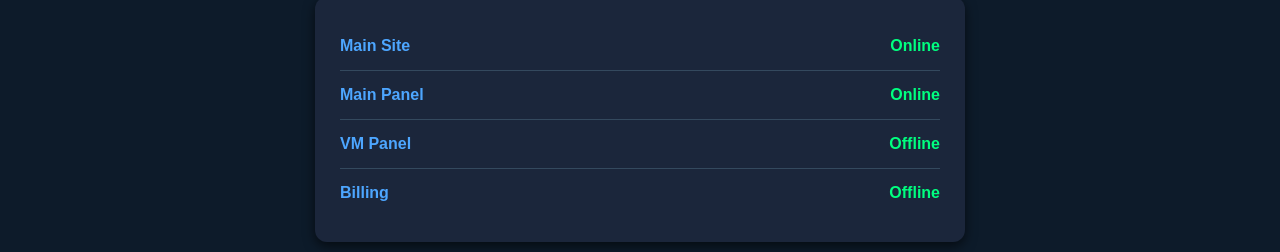
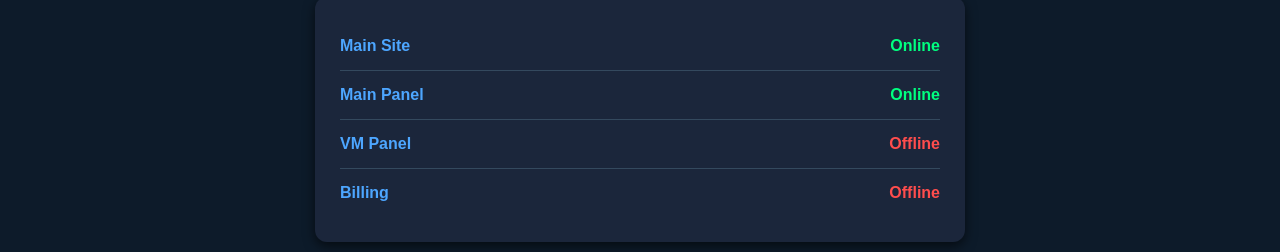
Before and after one commit to rredefined/status, a plain HTML site: page index.html in a window 1280 px wide. Shown: the part 140-392 px from the top of the page. Drawn offline with Linux system fonts and the light colour scheme.

Commit message:
Update index.html

```diff
--- a/index.html
+++ b/index.html
@@ -46,6 +46,10 @@
             color: #00ff7f; /* Bright green for online */
             font-weight: bold;
         }
+        .down {
+            color: #ff4d4d; /* Bright red for offline */
+            font-weight: bold;
+        }
         a {
             text-decoration: none;
             color: #4da6ff; /* Light blue links */
@@ -72,11 +76,11 @@
         </div>
         <div class="service">
             <a href="https://vm.axytehost/" target="_blank">VM Panel</a>
-            <span class="up">Offline</span>
+            <span class="down">Offline</span>
         </div>
         <div class="service">
             <a href="https://billing.axytehost.xyz/" target="_blank">Billing</a>
-            <span class="up">Offline</span>
+            <span class="down">Offline</span>
         </div>
     </div>
 </body>
```
